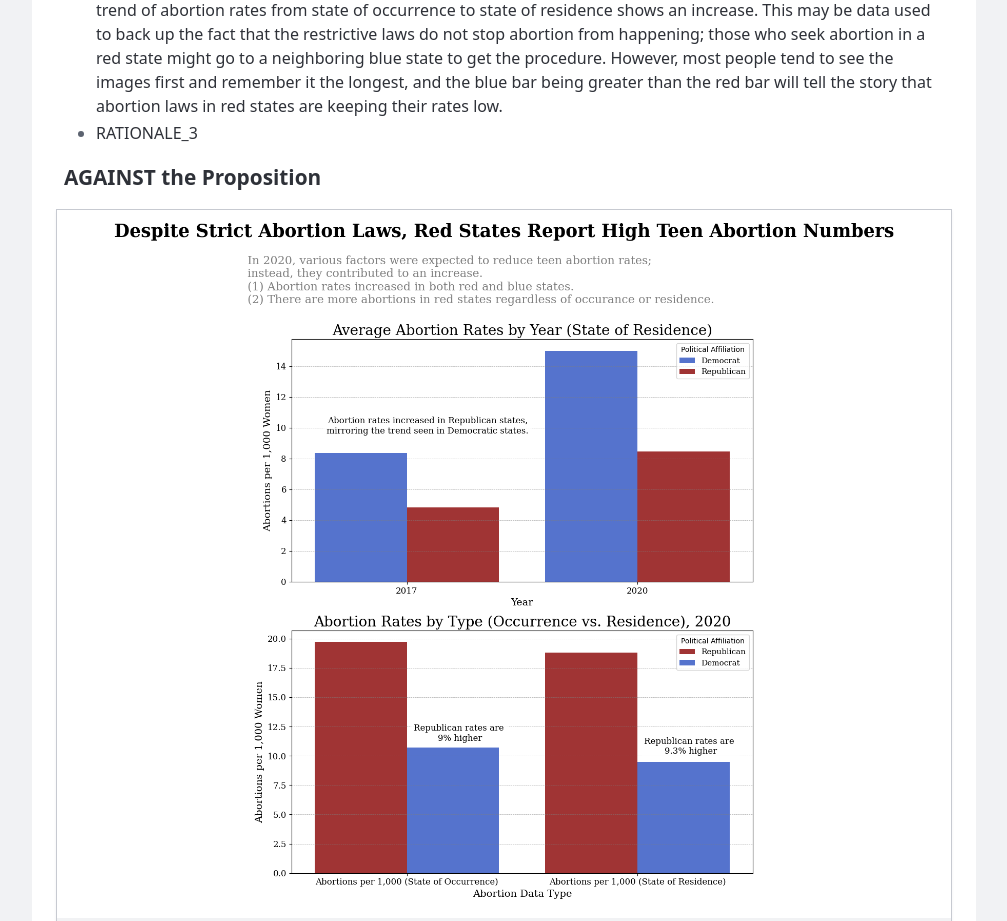
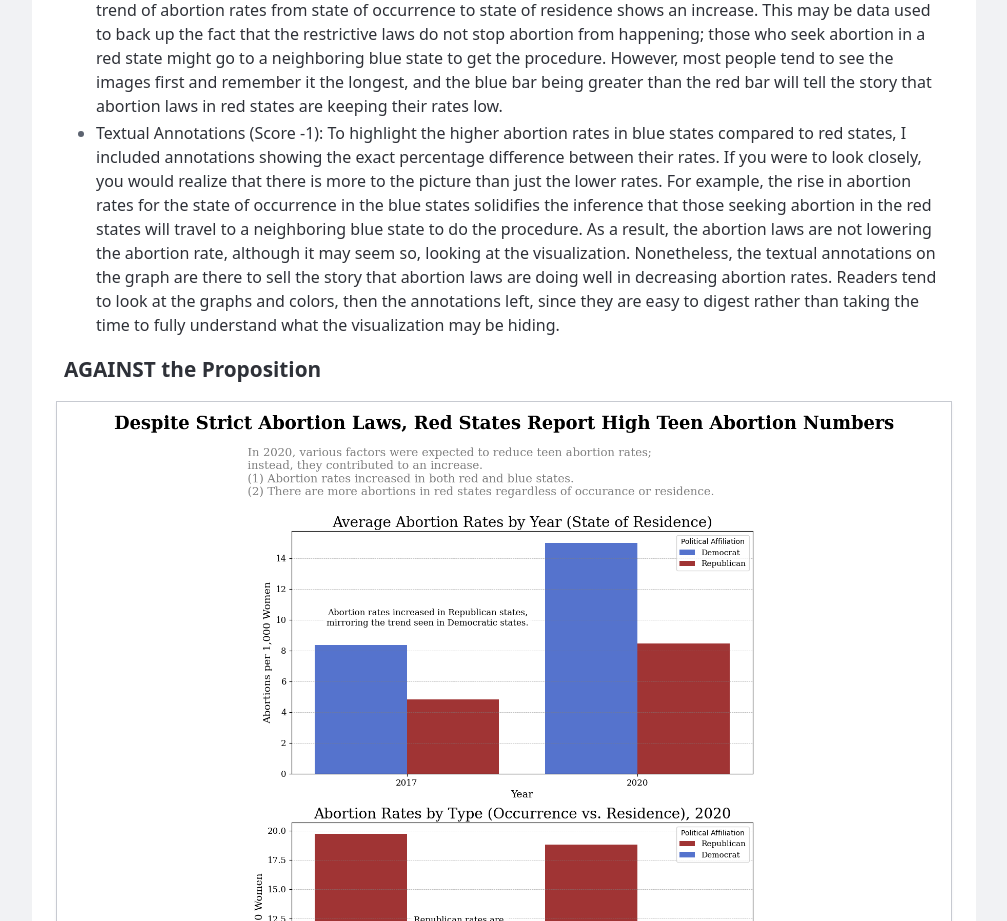
Before and after one commit to haechristine/Proposition-Project, a plain HTML site: page index.html in a window 1280 px wide. Shown: the part 1360-2281 px from the top of the page, without its empty margins (136-1143 px from the left). Drawn offline with Linux system fonts and the light colour scheme.

Commit message:
Update index.html

```diff
--- a/index.html
+++ b/index.html
@@ -172,7 +172,7 @@
         <ul>
           <li>Identifying States' Political Affiliation (Score: 2) : To make the visualization easily digestible, I decided to focus on whether or not the state was red or blue. To accurately label them, I researched the results of the 2020 Electoral College. This design decision is fully earnest since I included all the datapoints from the 50 states and accurately labeled them to their corresponding parties, even swing states. This helped make my visualization persuasive because it shows the stark difference in between the red and blue bar. At first glance, the audience can easily tell that red states have a smaller abortion rate, most likely due to stricter abortion laws. I considered showing multiple states so that there was more data on the visualization, but I found that too noisy and the simply classification of blue or red was easier to understand and digest.  </li>
           <li>Textual Context (Score: 1.5): I wanted to provide background information on why the abortion rates might have contributed to how low they are in the red states. It also makes the visualization seem more credible because I’m sourcing real events and jurisdictions that occurred in 2020 that make plausible sense as to why abortion rates in red states are drastically lower than the blue states. However, if you look closely at the x-axis, you can tell that the trend of abortion rates from state of occurrence to state of residence shows an increase. This may be data used to back up the fact that the restrictive laws do not stop abortion from happening; those who seek abortion in a red state might go to a neighboring blue state to get the procedure. However, most people tend to see the images first and remember it the longest, and the blue bar being greater than the red bar will tell the story that abortion laws in red states are keeping their rates low.</li>
-          <li>RATIONALE_3</li>
+          <li>Textual Annotations (Score -1): To highlight the higher abortion rates in blue states compared to red states, I included annotations showing the exact percentage difference between their rates. If you were to look closely, you would realize that there is more to the picture than just the lower rates. For example, the rise in abortion rates for the state of occurrence in the blue states solidifies the inference that those seeking abortion in the red states will travel to a neighboring blue state to do the procedure. As a result, the abortion laws are not lowering the abortion rate, although it may seem so, looking at the visualization. Nonetheless, the textual annotations on the graph are there to sell the story that abortion laws are doing well in decreasing abortion rates. Readers tend to look at the graphs and colors, then the annotations left, since they are easy to digest rather than taking the time to fully understand what the visualization may be hiding.</li>
         </ul>
       </section>
 
```
